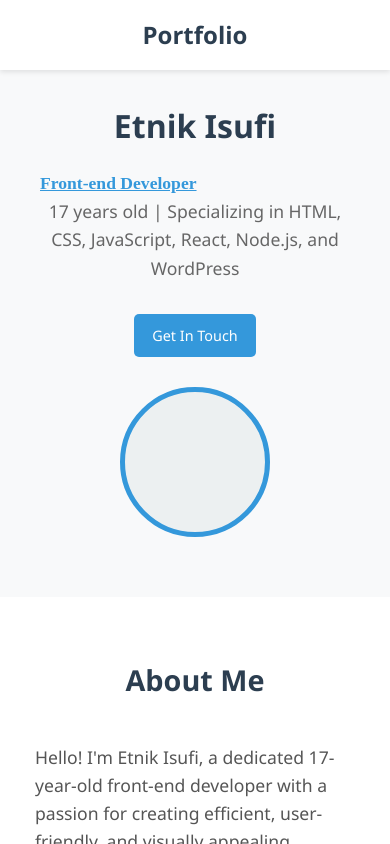
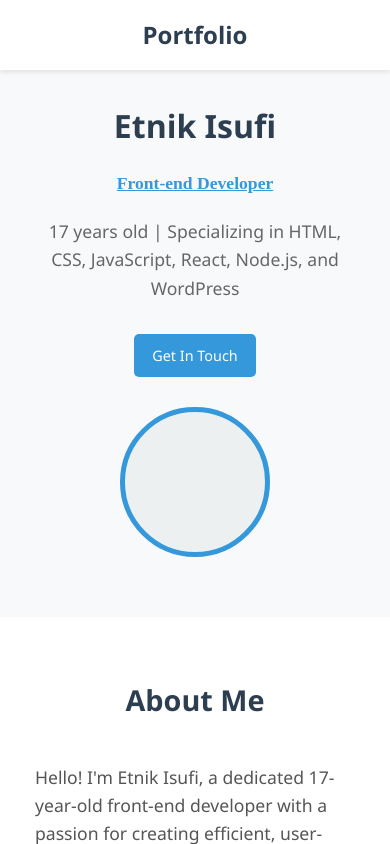
Before and after one commit to Etn1k/Portfolio, a React (Create React App) app: page / in a window 390 px wide. Shown: the top 844 px of the page. Built offline with nearby package versions, Linux system fonts and the light colour scheme.

Commit message:
hero content h2

```diff
--- a/src/App.css
+++ b/src/App.css
@@ -522,10 +522,10 @@ h2 {
   }
 
   .hero-content h2 {
-   display: block;
-    margin-left: 0;
-    margin-top: 10px;
-    margin: auto;
+   margin-bottom: 20px;
+    text-align: center;
+    font-family: serif;
+    text-decoration: underline;
   }
 
   .about-content {
```
